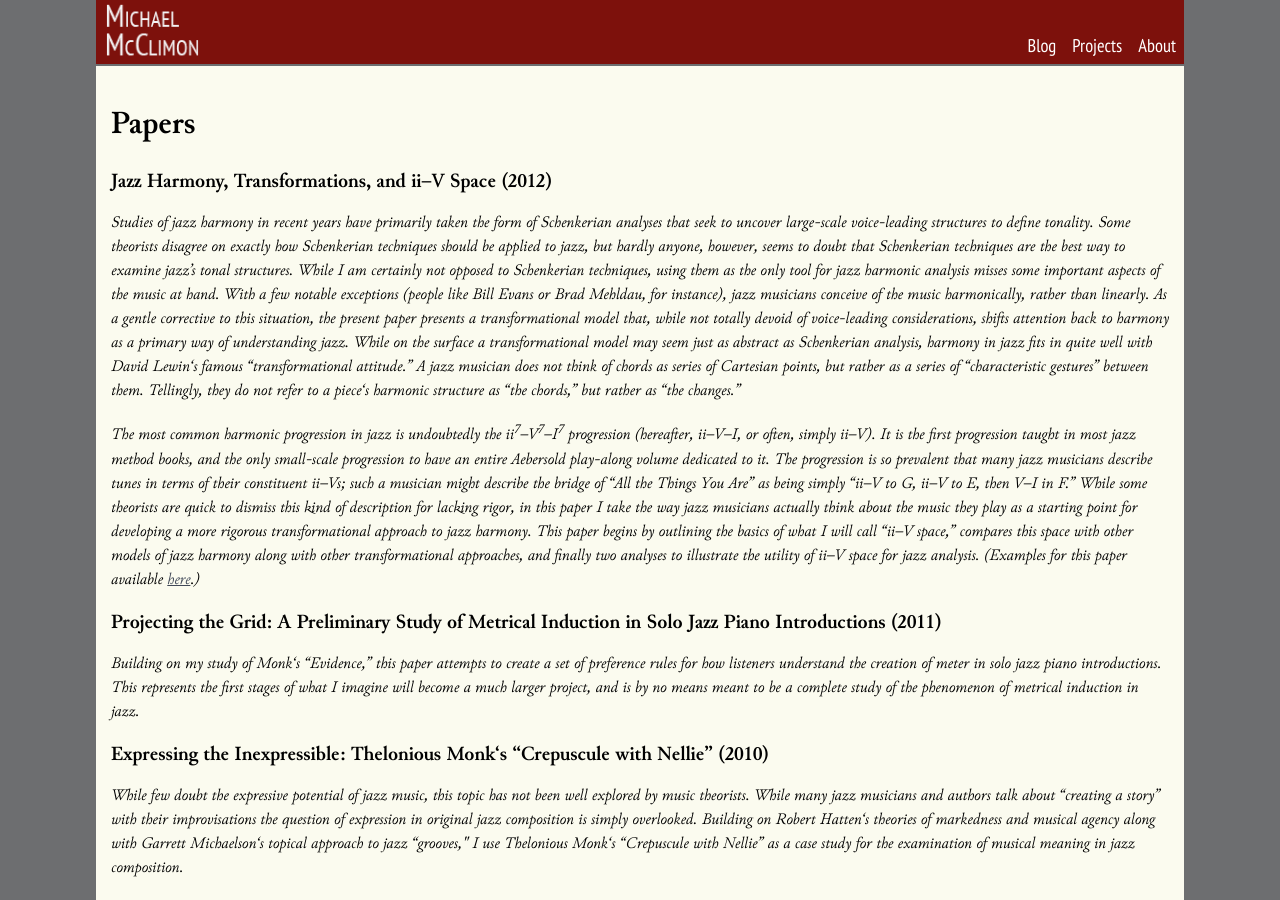
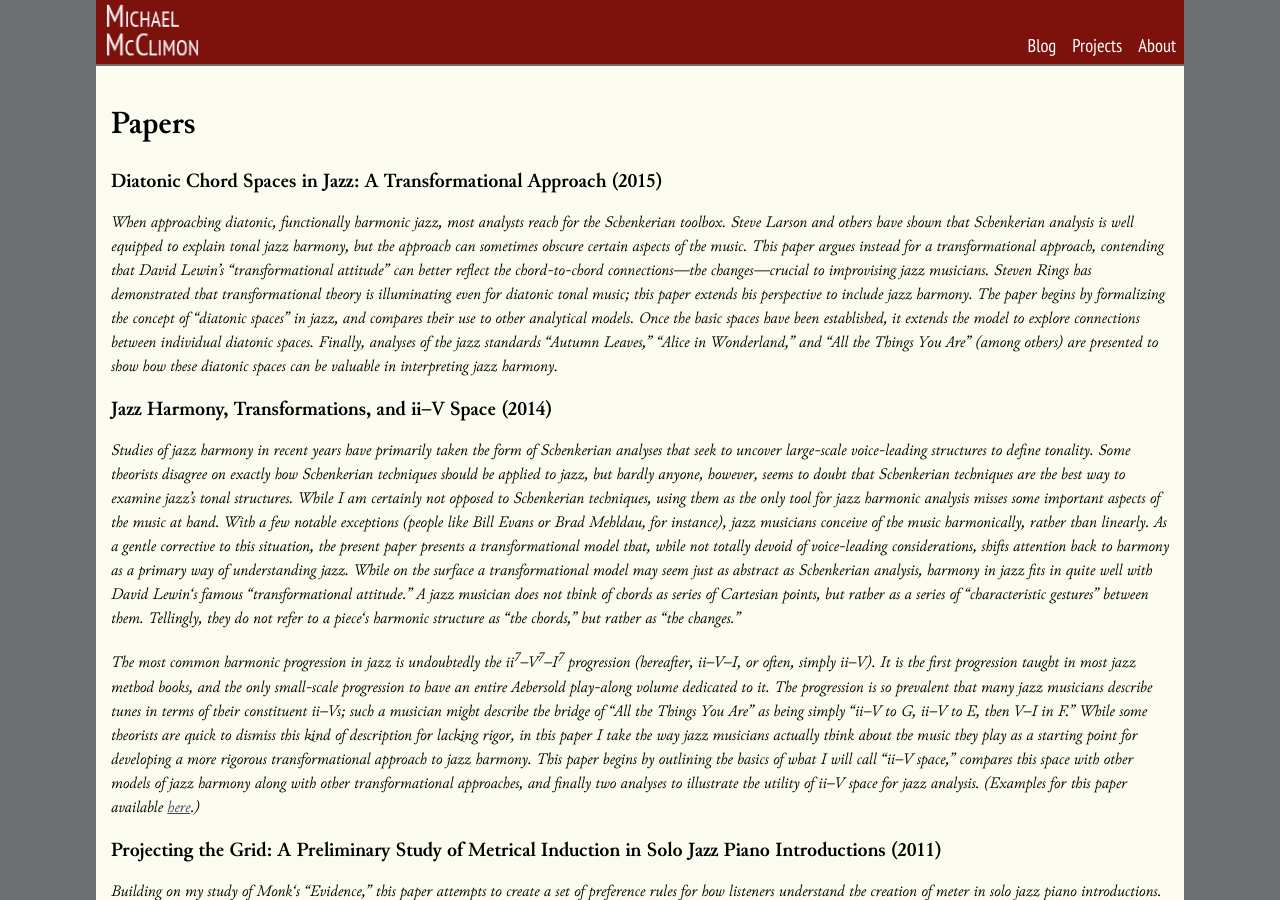
Before and after one commit to mmcclimon/jekyll-site, a Jekyll site: the page built from projects/papers.html, in a window 1280 px wide and 900 px high. Built offline with Jekyll 4.4.1, drawn with Linux system fonts in a browser that asks for light colours; nearby versions of some CDN libraries; Markdown is read by kramdown in place of the engine named in the settings.

Commit message:
Add MTSE paper info.

```diff
--- a/projects/papers.html
+++ b/projects/papers.html
@@ -5,7 +5,27 @@ layout: default
 
 <h1>Papers</h1>
 
-<h3>Jazz Harmony, Transformations, and ii–V Space (2012)</h3>
+<h3>Diatonic Chord Spaces in Jazz: A Transformational Approach (2015)</h3>
+
+<p>When approaching diatonic, functionally harmonic jazz, most analysts reach
+for the Schenkerian toolbox. Steve Larson and others have shown that
+Schenkerian analysis is well equipped to explain tonal jazz harmony, but the
+approach can sometimes obscure certain aspects of the music. This paper argues
+instead for a transformational approach, contending that David Lewin’s
+“transformational attitude” can better reflect the chord-to-chord
+connections—the changes—crucial to improvising jazz musicians. Steven Rings
+has demonstrated that transformational theory is illuminating even for
+diatonic tonal music; this paper extends his perspective to include jazz
+harmony. The paper begins by formalizing the concept of “diatonic spaces” in
+jazz, and compares their use to other analytical models. Once the basic spaces
+have been established, it extends the model to explore connections between
+individual diatonic spaces. Finally, analyses of the jazz standards “Autumn
+Leaves,” “Alice in Wonderland,” and “All the Things You Are” (among others)
+are presented to show how these diatonic spaces can be valuable in
+interpreting jazz harmony.</p>
+
+<h3>Jazz Harmony, Transformations, and ii–V Space (2014)</h3>
+
 <p>Studies of jazz harmony in recent years have primarily taken the form of Schenkerian analyses that seek to uncover large-scale voice-leading structures to define tonality. Some theorists disagree on exactly how Schenkerian techniques should be applied to jazz, but hardly anyone, however, seems to doubt that Schenkerian techniques are the best way to examine jazz’s tonal structures. While I am certainly not opposed to Schenkerian techniques, using them as the only tool for jazz harmonic analysis misses some important aspects of the music at hand. With a few notable exceptions (people like Bill Evans or Brad Mehldau, for instance), jazz musicians conceive of the music harmonically, rather than linearly. As a gentle corrective to this situation, the present paper presents a transformational model that, while not totally devoid of voice-leading considerations, shifts attention back to harmony as a primary way of understanding jazz. While on the surface a transformational model may seem just as abstract as Schenkerian analysis, harmony in jazz fits in quite well with David Lewin‘s famous “transformational attitude.” A jazz musician does not think of chords as series of Cartesian points, but rather as a series of “characteristic gestures” between them. Tellingly, they do not refer to a piece‘s harmonic structure as “the chords,” but rather as “the changes.”</p>
 
 <p>The most common harmonic progression in jazz is undoubtedly the ii<sup>7</sup>–V<sup>7</sup>–I<sup>7</sup> progression (hereafter, ii–V–I, or often, simply ii–V). It is the first progression taught in most jazz method books, and the only small-scale progression to have an entire Aebersold play-along volume dedicated to it. The progression is so prevalent that many jazz musicians describe tunes in terms of their constituent ii–Vs; such a musician might describe the bridge of “All the Things You Are” as being simply “ii–V to G, ii–V to E, then V–I in F.” While some theorists are quick to dismiss this kind of description for lacking rigor, in this paper I take the way jazz musicians actually think about the music they play as a starting point for developing a more rigorous transformational approach to jazz harmony. This paper begins by outlining the basics of what I will call “ii–V space,” compares this space with other models of jazz harmony along with other transformational approaches, and finally two analyses to illustrate the utility of ii–V space for jazz analysis. (Examples for this paper available <a href="/ii-V/">here</a>.)</p>
```
Also changed, not shown: _posts/2015-03-10-mtse_handouts.md (added, +16 -0 lines).
